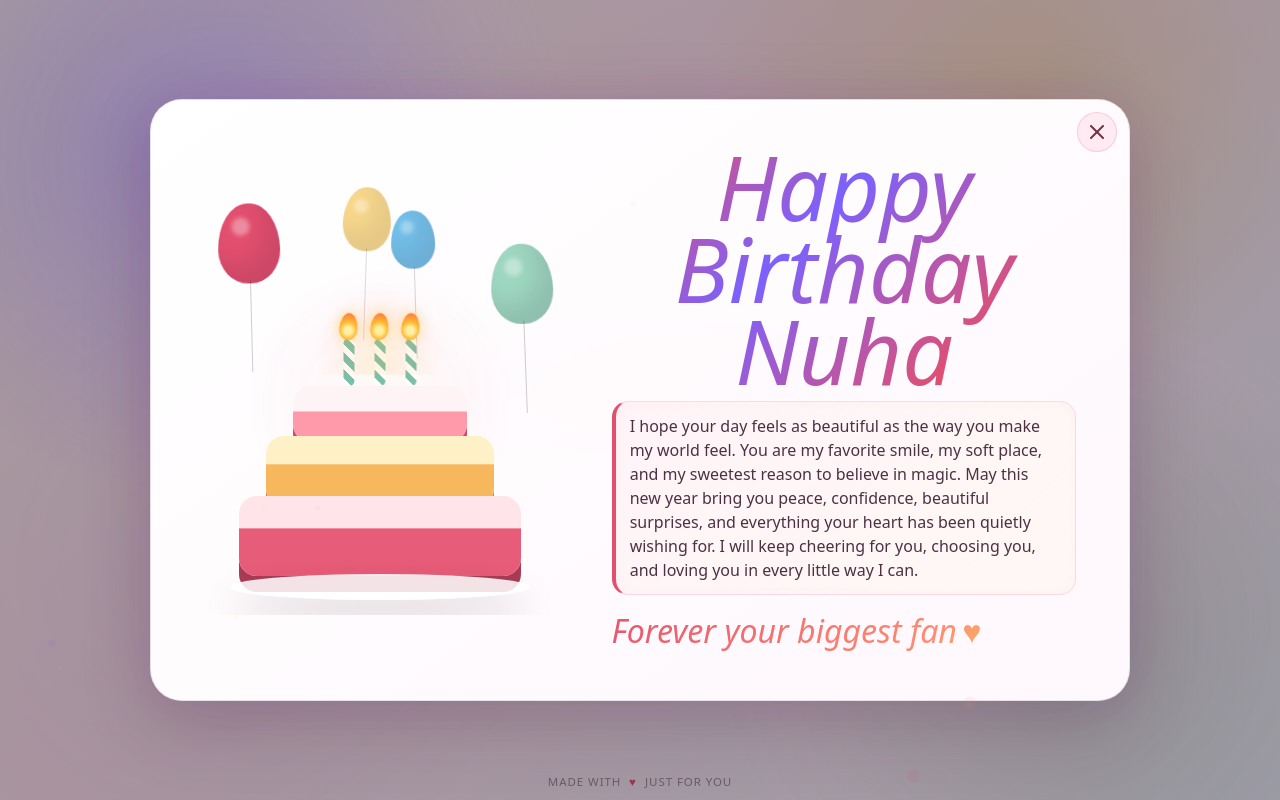
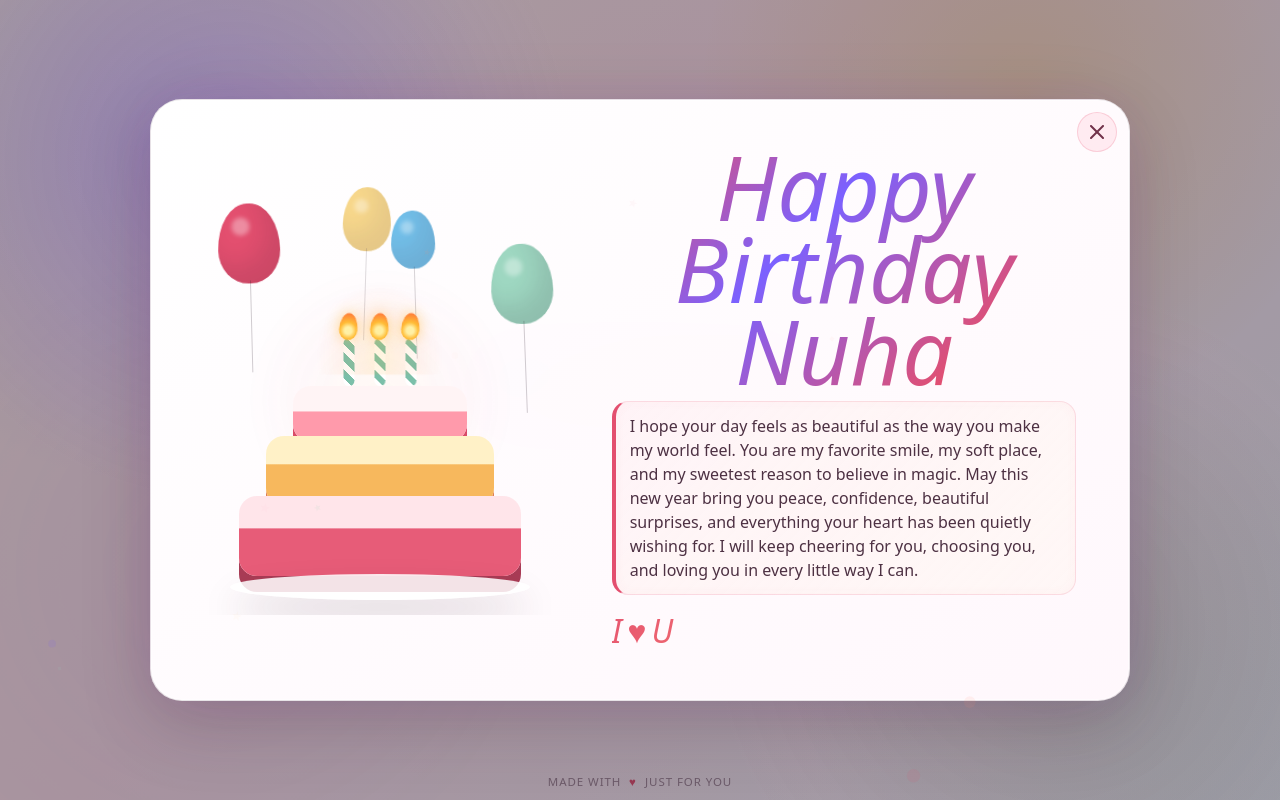
Before and after one commit to NabilArefin/Giftsite, a Next.js app: page / in a window 1280 px wide. Both pictures are taken after a click on the button "Tap here". Built offline with nearby package versions, Linux system fonts and the light colour scheme.

Commit message:
f514abaa-41b8-4d6c-9d2f-8ba83ec1bc93

```diff
--- a/src/app/page.tsx
+++ b/src/app/page.tsx
@@ -565,7 +565,7 @@ export default function GiftPage() {
               you in every little way I can.
             </p>
             <p className="signature reveal reveal--5">
-              Forever your biggest fan&thinsp;&hearts;
+              I&thinsp;&hearts;&thinsp;U
             </p>
           </div>
         </div>
```
